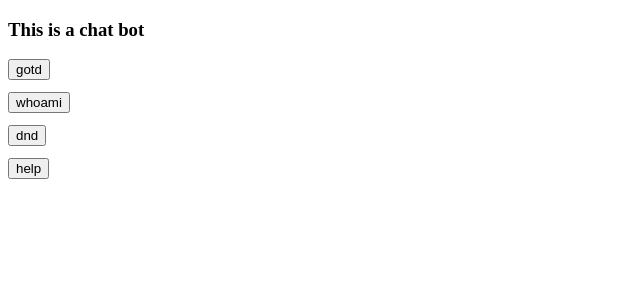
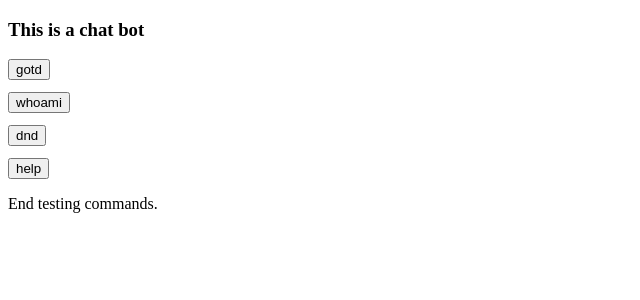
Before and after one commit to theoperatore/andrew-bot, a Next.js app: page / in a window 1280 px wide. Shown: the top 300 px of the page, without its empty margins (0-640 px from the left). Built offline with nearby package versions, Linux system fonts and the light colour scheme.

Commit message:
added text

```diff
--- a/pages/index.tsx
+++ b/pages/index.tsx
@@ -97,6 +97,9 @@ export default function Index() {
       <div className="button">
         <button onClick={testHelp}>help</button>
       </div>
+      <div className="button">
+        <p>End testing commands.</p>
+      </div>
       <style jsx>
         {`
           .button {
```
